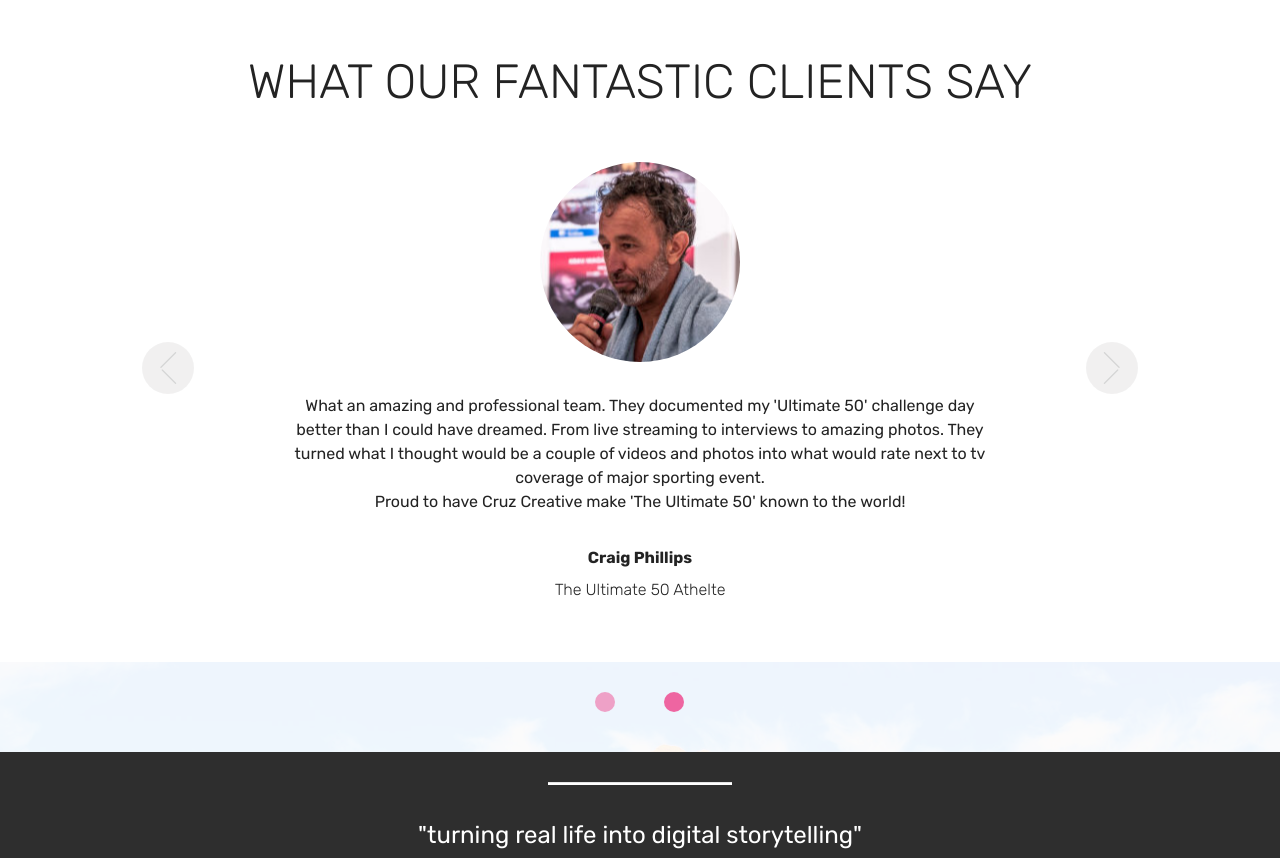
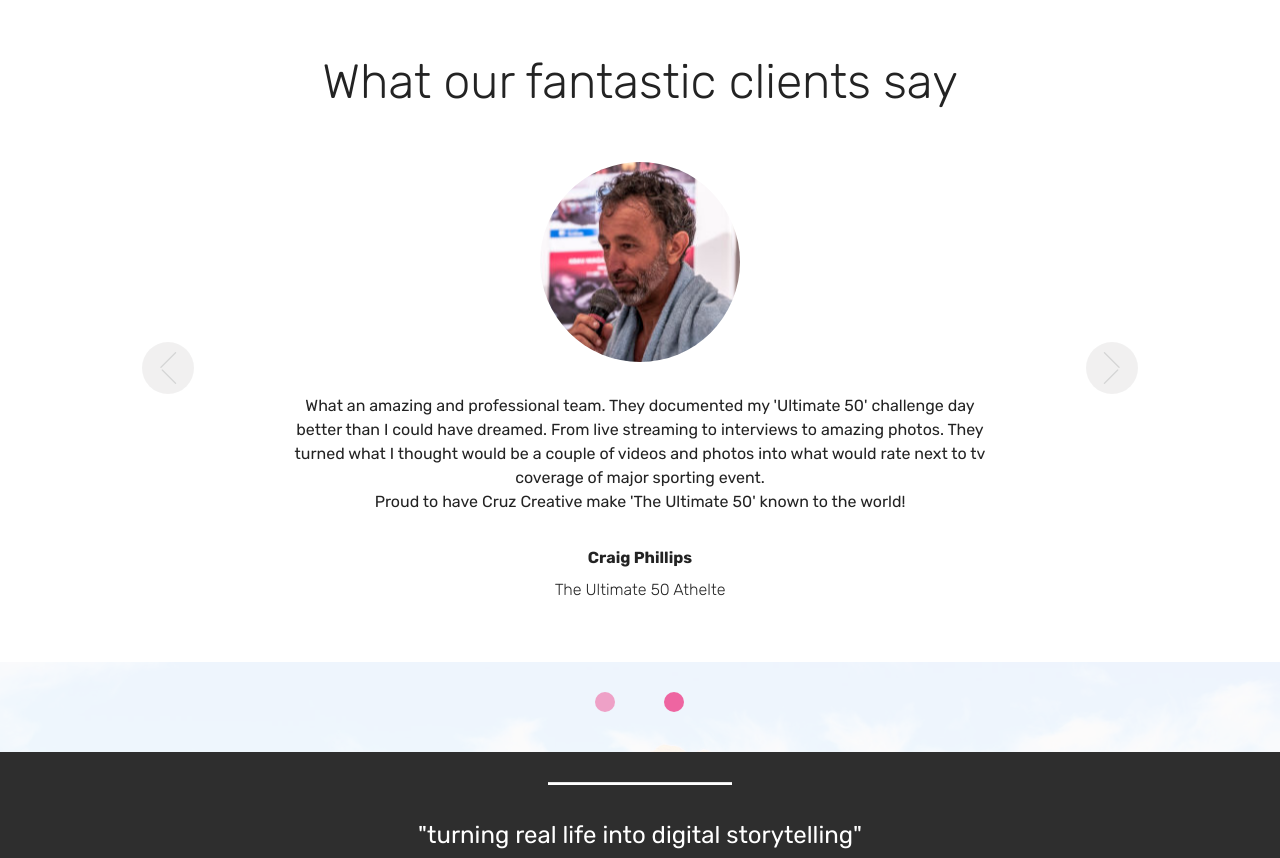
Before and after one commit to cruz-creative/cruzcreative.github.com, a plain HTML site: page index.html in a window 1280 px wide. Shown: the part 2885-3743 px from the top of the page. Drawn offline with Linux system fonts and the light colour scheme; files whose address does not match are found by name.

Commit message:
Proper case update

```diff
--- a/index.html
+++ b/index.html
@@ -279,7 +279,7 @@
 
     <div class="container text-center">
         <h2 class="pb-5 mbr-fonts-style display-2">
-            WHAT OUR FANTASTIC CLIENTS SAY
+            What our fantastic clients say
         </h2>
 
         <div class="carousel slide" role="listbox" data-pause="true" data-keyboard="false" data-ride="false" data-interval="false">
```
